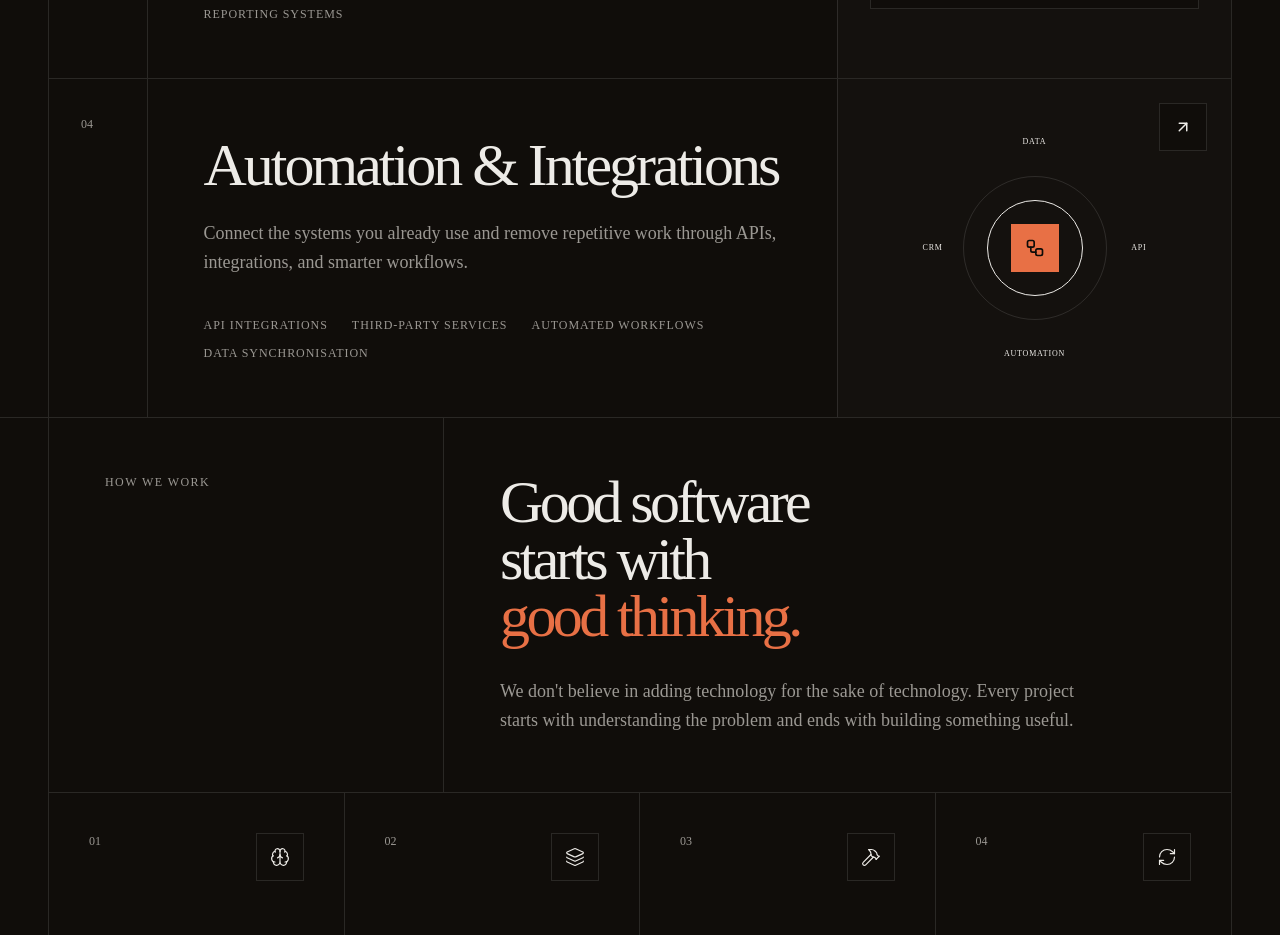
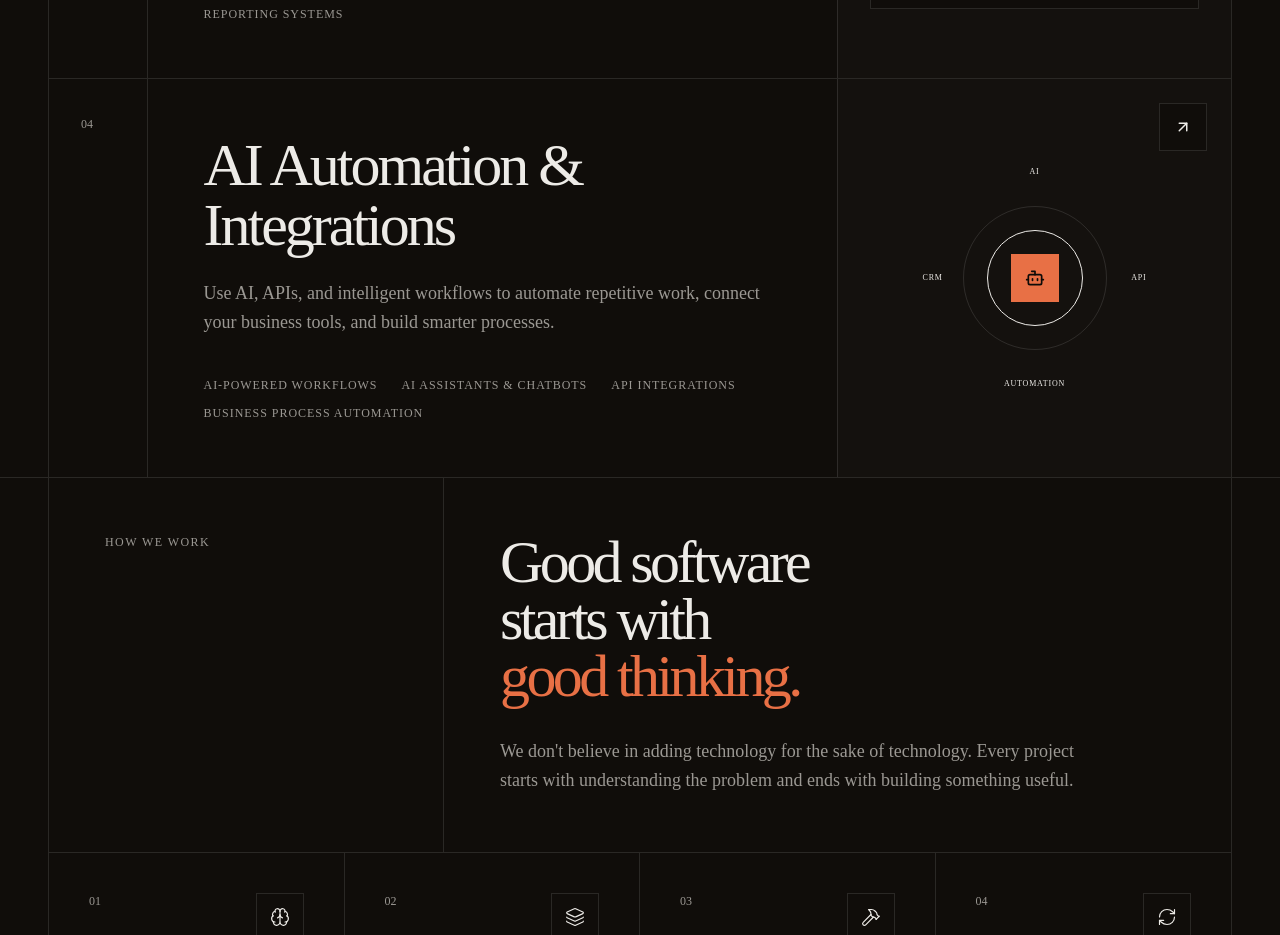
Before and after one commit to NawabMoazzam/nawab-tech, a Next.js app: page / in a window 1280 px wide. Shown: the part 2980-3915 px from the top of the page. Built offline with nearby package versions, Linux system fonts and the light colour scheme; no server answers.

Commit message:
Update services section with AI automation offering

```diff
--- a/components/services.tsx
+++ b/components/services.tsx
@@ -1,6 +1,7 @@
 import {
   ArrowUpRight,
   BarChart3,
+  Bot,
   Globe2,
   Layers3,
   Workflow,
@@ -51,16 +52,16 @@ const services = [
   },
   {
     number: "04",
-    title: "Automation & Integrations",
+    title: "AI Automation & Integrations",
     description:
-      "Connect the systems you already use and remove repetitive work through APIs, integrations, and smarter workflows.",
+      "Use AI, APIs, and intelligent workflows to automate repetitive work, connect your business tools, and build smarter processes.",
     features: [
+      "AI-powered workflows",
+      "AI assistants & chatbots",
       "API integrations",
-      "Third-party services",
-      "Automated workflows",
-      "Data synchronisation",
+      "Business process automation",
     ],
-    icon: Workflow,
+    icon: Bot,
     href: "/services/automation-integrations",
   },
 ];
@@ -255,11 +256,10 @@ function ServiceVisual({ index }: { index: number }) {
   return (
     <div className="relative flex size-56 items-center justify-center">
       <div className="absolute size-36 rounded-full border border-border" />
-
       <div className="absolute size-24 rounded-full border border-foreground" />
 
       <div className="relative flex size-12 items-center justify-center bg-primary text-primary-foreground">
-        <Workflow size={20} />
+        <Bot size={20} />
       </div>
 
       <span className="absolute left-0 top-1/2 -translate-y-1/2 text-[8px] uppercase tracking-[0.1em]">
@@ -271,7 +271,7 @@ function ServiceVisual({ index }: { index: number }) {
       </span>
 
       <span className="absolute left-1/2 top-0 -translate-x-1/2 text-[8px] uppercase tracking-[0.1em]">
-        Data
+        AI
       </span>
 
       <span className="absolute bottom-0 left-1/2 -translate-x-1/2 text-[8px] uppercase tracking-[0.1em]">
```
